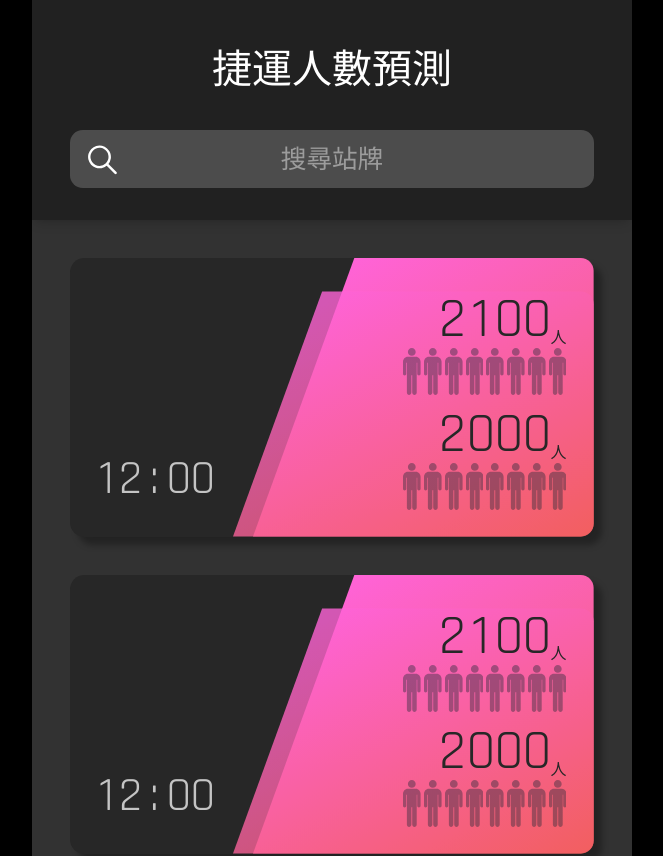
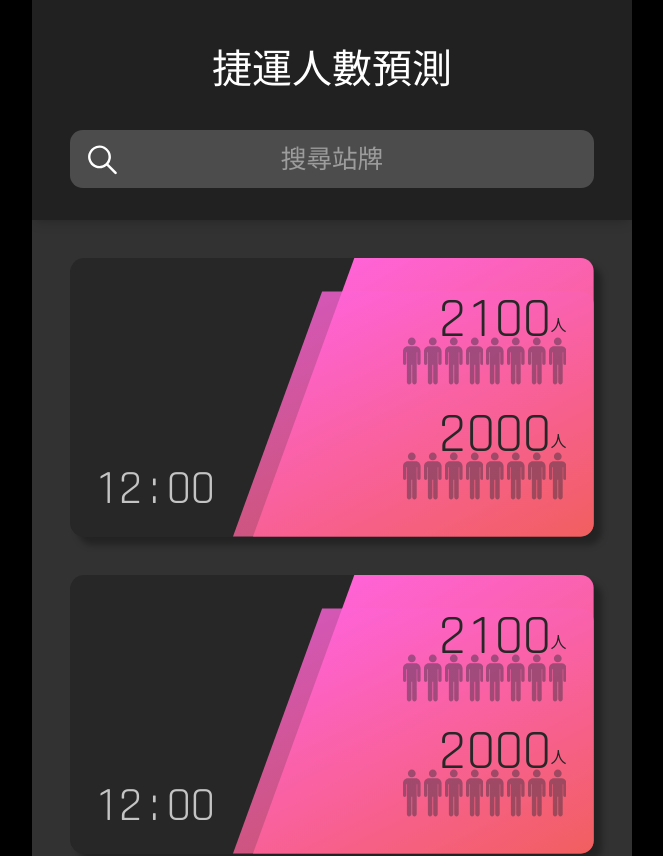
Before and after one commit to l-zch/MRTPFF, a Vue app: page / in a window 1280 px wide. Shown: the top 856 px of the page, without its empty margins (308-971 px from the left). Built offline with nearby package versions, Linux system fonts and the light colour scheme; a web font is replaced by a local one.

Commit message:
flex layout

```diff
--- a/src/components/appearance/MonospacedFontText.vue
+++ b/src/components/appearance/MonospacedFontText.vue
@@ -1,5 +1,5 @@
 <template>
-  <div class="inline">
+  <div class="flex flex-row items-center">
     <span
       class="font"
       v-for="chr in content"
@@ -34,8 +34,8 @@ const style = ref({
   src: url("../../assets/fonts/Rajdhani-Regular.ttf") format("truetype");
 }
 .font {
+  margin-bottom: -0.2em;
   font-family: rajdhani;
-  display: inline-block;
   text-align: center;
   line-height: 100%;
   width: 0.5em;
```
